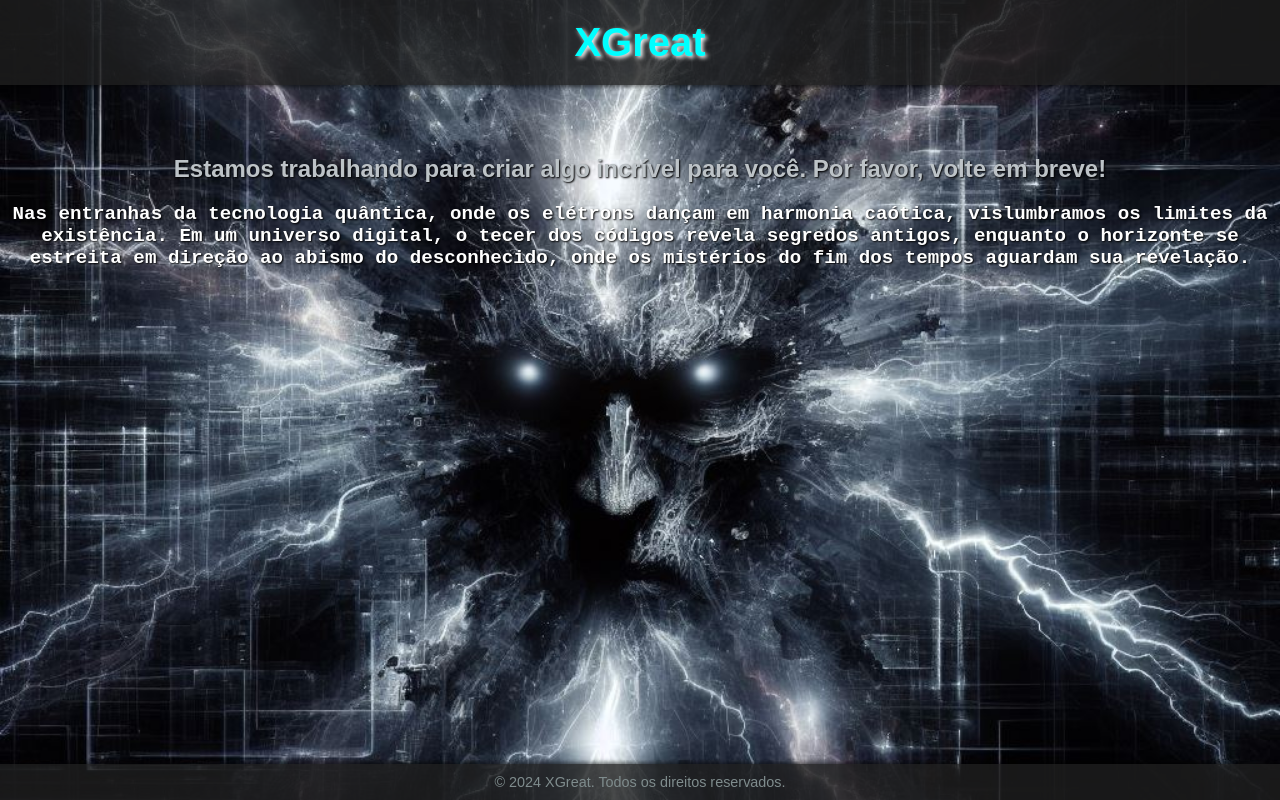
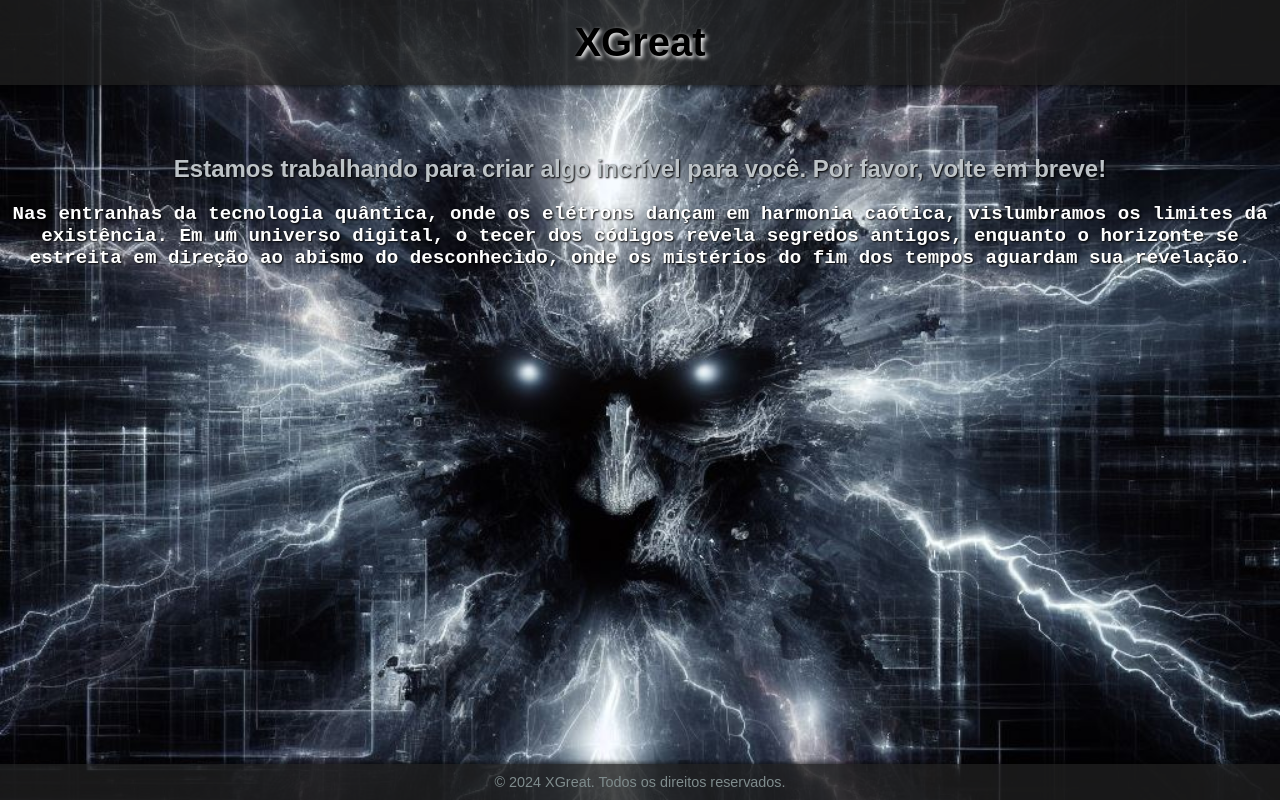
Before and after one commit to ORafaelLimaSto/ORafaelLimaSto, a plain HTML site: page index.html in a window 1280 px wide. Drawn offline with Linux system fonts and the light colour scheme.

Commit message:
index.html

```diff
--- a/index.html
+++ b/index.html
@@ -29,7 +29,7 @@
         header h1 {
             margin: 0;
             font-size: 2.5em;
-            color: #00ffff; /* Azul fluorescente */
+            color: #000000; /* Cor preta */
             text-shadow: 2px 2px 4px #ffffff; /* Borda branca */
         }
         main {
```
